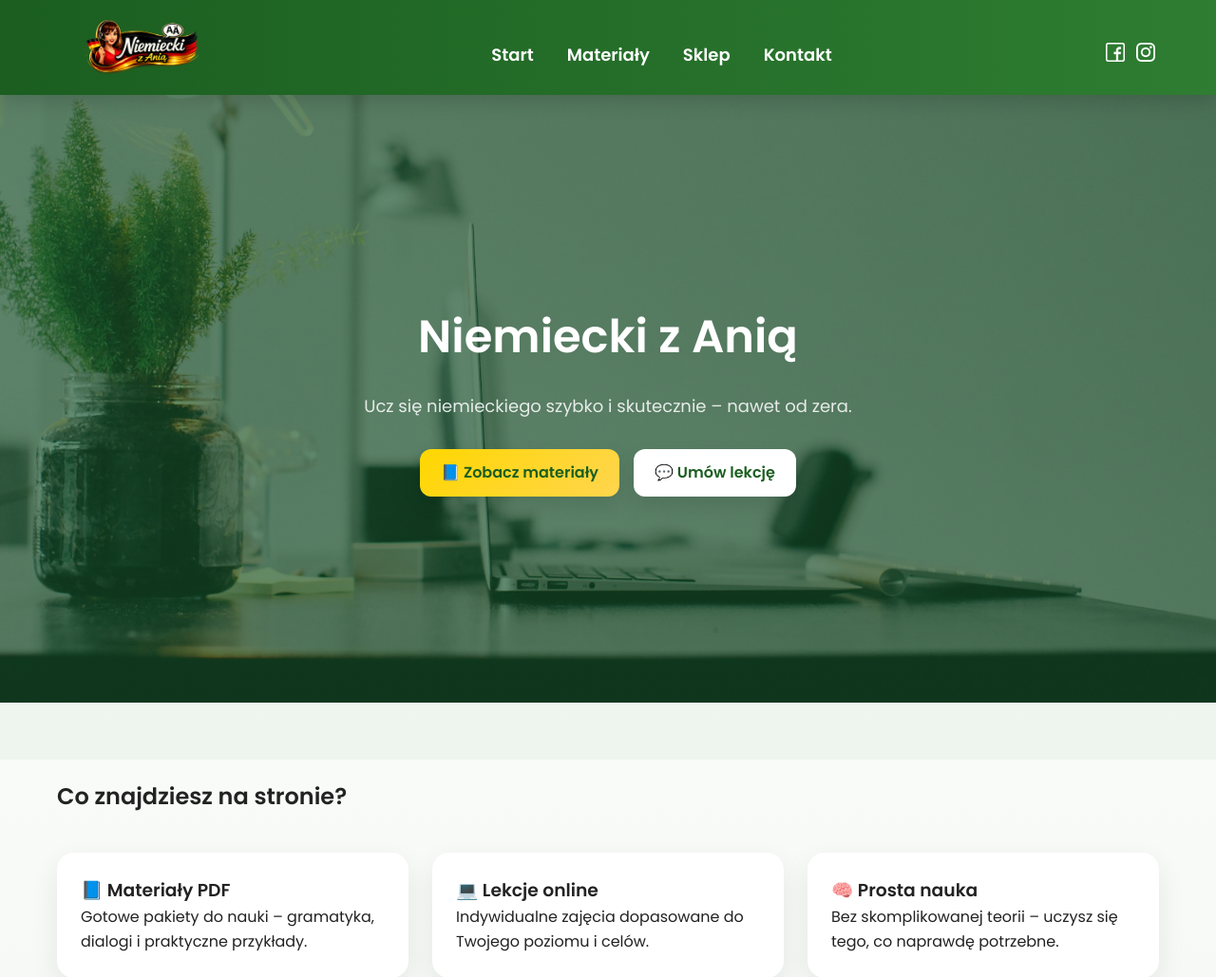
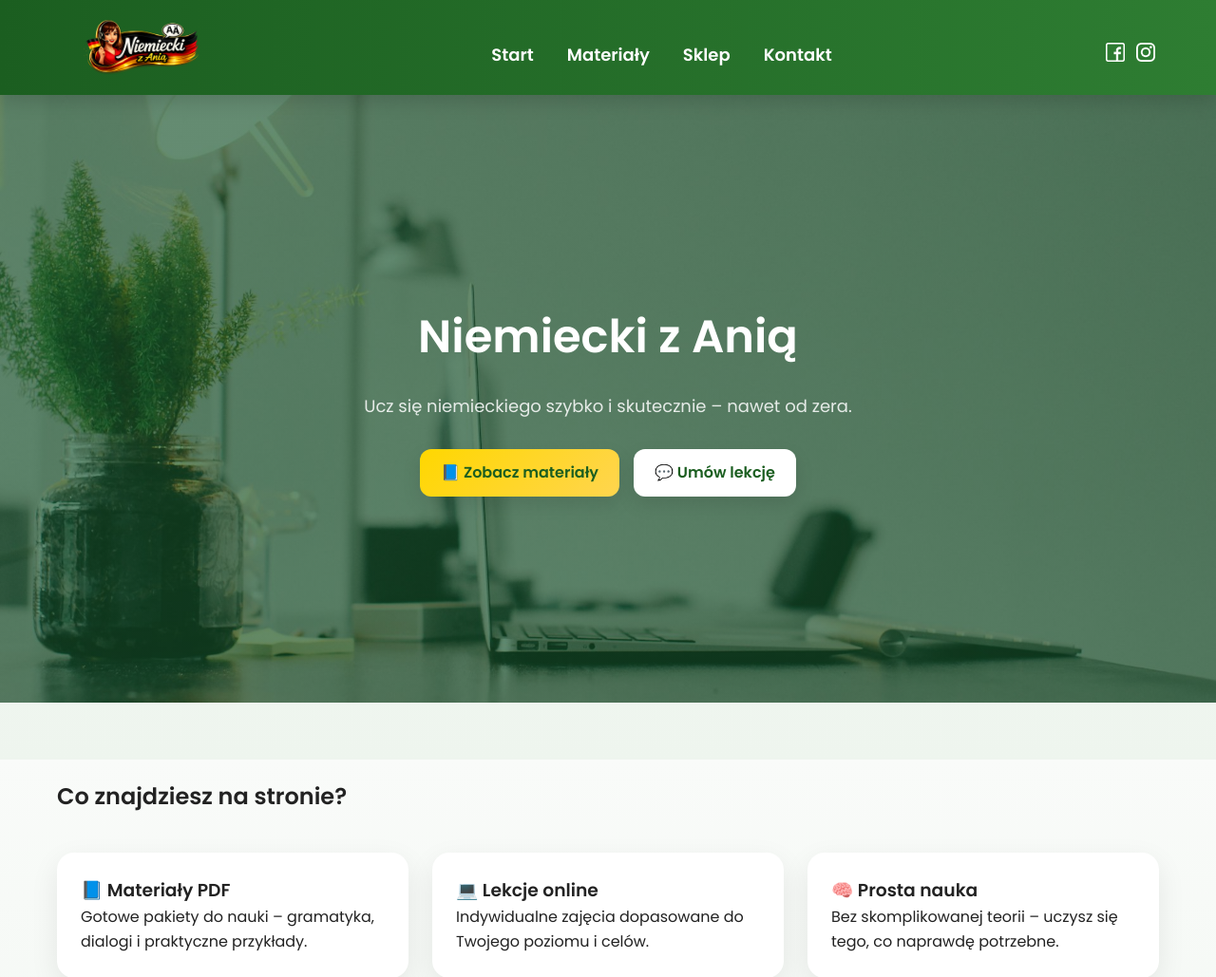
Before and after one commit to Ex333/niemiecki-z-ania, a Django app: page / in a window 1280 px wide. Shown: the top 1029 px of the page at 95% size. Run offline with Django 5.2, Linux system fonts and the light colour scheme; data that the repository does not hold is empty; some libraries are stand-ins or nearby versions.

Commit message:
hero photo fix

```diff
--- a/core/static/css/style.css
+++ b/core/static/css/style.css
@@ -128,10 +128,9 @@ body {
 .hero {
   display: flex;
   flex-direction: column;
-  justify-content: center; /* 🔥 pionowe centrowanie */
-  align-items: center;     /* 🔥 poziome centrowanie */
+  justify-content: center;
 
-  min-height: 80vh; /* 🔥 zamiast padding 500px */
+  min-height: 80vh;
   text-align: center;
   padding: 40px 20px;
 
@@ -140,7 +139,7 @@ body {
     url('/static/images/hero.jpg');
 
   background-size: cover;
-  background-position: center bottom; /* 🔥 pokazuje dół (doniczka) */
+  background-position: center 70%;
   background-repeat: no-repeat;
 
   color: white;
```
